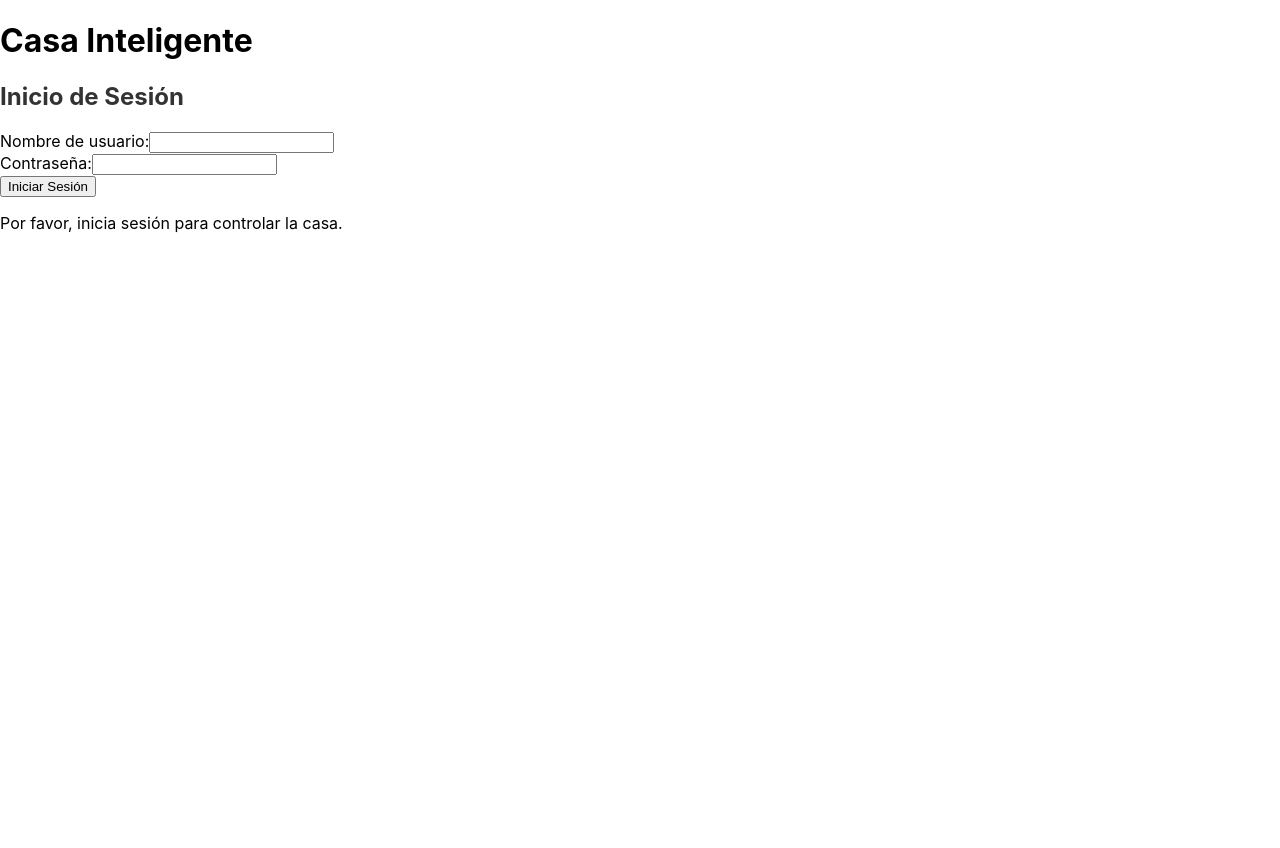
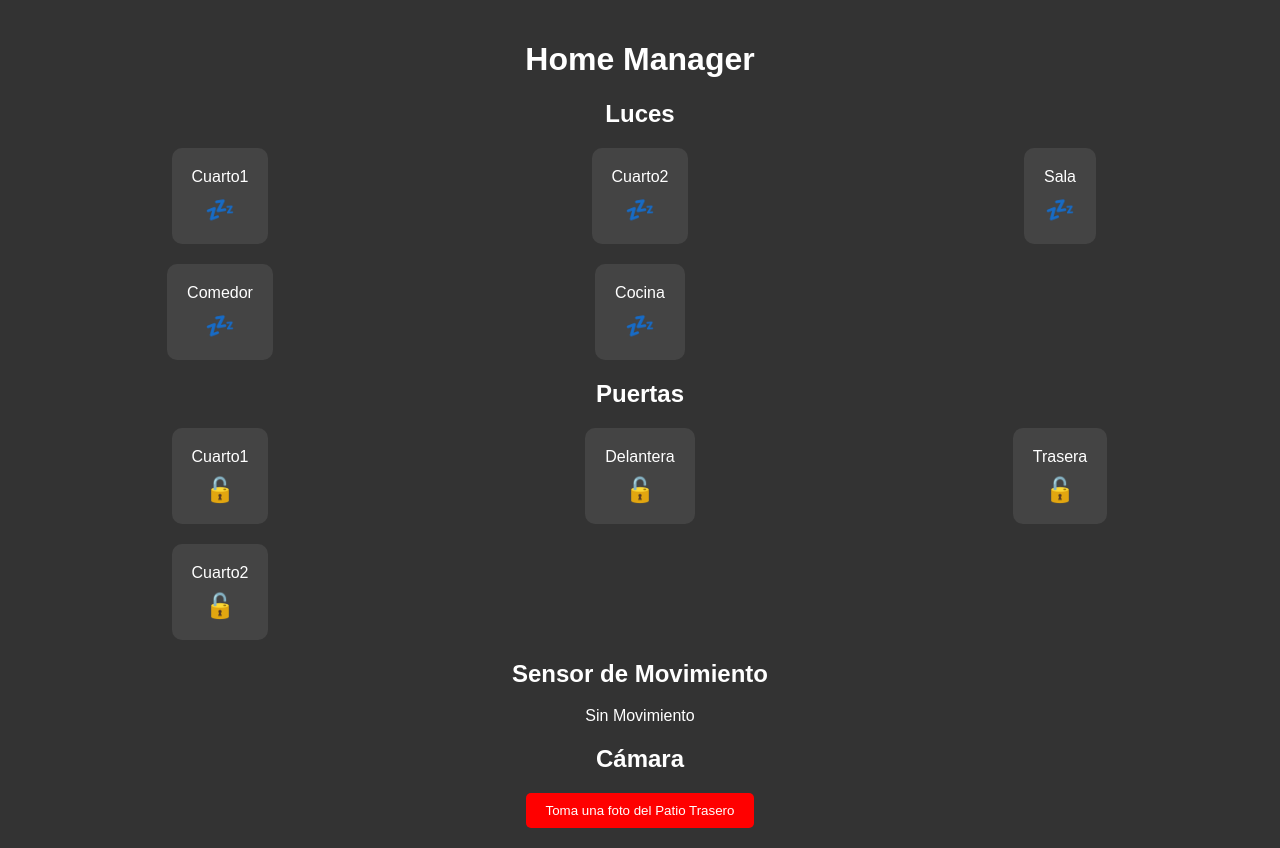
Before and after one commit to AxelJCM/Proyecto1_Empotrados, a React (Create React App) app in the folder Cliente/cliente-react/: page / in a window 1280 px wide. Before the commit the page ends 800 px from the top, so only its background shows below. Built offline with nearby package versions, Linux system fonts and the light colour scheme; no server answers.

Commit message:
Un poquito de diseno

```diff
--- a/Cliente/cliente-react/src/App.css
+++ b/Cliente/cliente-react/src/App.css
@@ -1,38 +1,51 @@
-.App {
+.house-control {
   text-align: center;
+  font-family: Arial, sans-serif;
+  color: #fff;
+  background-color: #333;
+  padding: 20px;
 }
 
-.App-logo {
-  height: 40vmin;
-  pointer-events: none;
+.lights-grid, .doors-grid {
+  display: grid;
+  grid-template-columns: repeat(3, 1fr);
+  gap: 20px;
+  justify-items: center;
 }
 
-@media (prefers-reduced-motion: no-preference) {
-  .App-logo {
-    animation: App-logo-spin infinite 20s linear;
-  }
+.light-card, .door-card {
+  background-color: #444;
+  padding: 20px;
+  border-radius: 10px;
+  cursor: pointer;
+  transition: background-color 0.3s ease;
 }
 
-.App-header {
-  background-color: #282c34;
-  min-height: 100vh;
-  display: flex;
-  flex-direction: column;
-  align-items: center;
-  justify-content: center;
-  font-size: calc(10px + 2vmin);
-  color: white;
+.light-card:hover, .door-card:hover {
+  background-color: #555;
 }
 
-.App-link {
-  color: #61dafb;
+.light-icon, .door-icon {
+  font-size: 24px;
+  display: block;
+  margin-top: 10px;
 }
 
-@keyframes App-logo-spin {
-  from {
-    transform: rotate(0deg);
-  }
-  to {
-    transform: rotate(360deg);
-  }
+.camera-button {
+  padding: 10px 20px;
+  background-color: red;
+  color: white;
+  border: none;
+  border-radius: 5px;
+  cursor: pointer;
 }
+
+.camera-button:hover {
+  background-color: darkred;
+}
+
+img {
+  margin-top: 20px;
+  max-width: 100%;
+  height: auto;
+}
--- a/Cliente/cliente-react/src/App.js
+++ b/Cliente/cliente-react/src/App.js
@@ -1,26 +1,106 @@
-import React, { useState } from 'react';
-import Login from './Login';
-import HouseControl from './HouseControl'; // Importa el componente de control de la casa
+import React, { useState, useEffect } from 'react';
+import './App.css';
 
 function App() {
-  const [isAuthenticated, setIsAuthenticated] = useState(false);
+  const [lightStatus, setLightStatus] = useState({
+    cuarto1: false,
+    cuarto2: false,
+    sala: false,
+    comedor: false,
+    cocina: false
+  });
 
-  const handleLogin = () => {
-    setIsAuthenticated(true); // Actualiza la autenticación
+  const [doorStatus, setDoorStatus] = useState({
+    cuarto1: false,
+    delantera: false,
+    trasera: false,
+    cuarto2: false
+  });
+
+  const [motionSensor, setMotionSensor] = useState('Sin Movimiento');
+  const [photo, setPhoto] = useState(null);
+
+  useEffect(() => {
+    fetchStatus(); // Llama a la función para obtener el estado inicial de luces, puertas y sensor
+  }, []);
+
+  const fetchStatus = async () => {
+    try {
+      const response = await fetch('http://localhost:8080/status'); // Ajusta la URL al endpoint correcto de tu servidor Flask
+      const data = await response.json();
+      setLightStatus(data.lights);
+      setDoorStatus(data.doors);
+      setMotionSensor(data.motion);
+    } catch (error) {
+      console.error('Error al obtener el estado:', error);
+    }
+  };
+
+  const toggleLight = async (light) => {
+    const updatedLightStatus = { ...lightStatus, [light]: !lightStatus[light] };
+    setLightStatus(updatedLightStatus);
+
+    try {
+      await fetch(`http://localhost:8080/lights/${light}`, {
+        method: 'POST',
+        headers: { 'Content-Type': 'application/json' },
+        body: JSON.stringify({ state: updatedLightStatus[light] ? 'on' : 'off' })
+      });
+    } catch (error) {
+      console.error('Error al cambiar el estado de la luz:', error);
+    }
+  };
+
+  const takePhoto = async () => {
+    try {
+      const response = await fetch('http://localhost:8080/take-photo', { method: 'POST' });
+      const data = await response.json();
+      setPhoto(data.photoUrl);
+    } catch (error) {
+      console.error('Error al tomar la foto:', error);
+    }
   };
 
   return (
-    <div className="App">
-      <h1>Casa Inteligente</h1>
+    <div className="house-control">
+      <h1>Home Manager</h1>
 
-      {!isAuthenticated ? (
-        <Login onLogin={handleLogin} />  // El login aparece solo cuando no está autenticado
-      ) : (
-        <p>Autenticación exitosa. Controla tu casa abajo:</p>
-      )}
+      <section>
+        <h2>Luces</h2>
+        <div className="lights-grid">
+          {Object.keys(lightStatus).map((room) => (
+            <div key={room} className="light-card" onClick={() => toggleLight(room)}>
+              <span>{room.charAt(0).toUpperCase() + room.slice(1)}</span>
+              <span className="light-icon">{lightStatus[room] ? '💡' : '💤'}</span>
+            </div>
+          ))}
+        </div>
+      </section>
 
-      {/* Cargar el resto de la interfaz siempre, pero con condicionales según autenticación */}
-      <HouseControl isAuthenticated={isAuthenticated} />  {/* Mostrar el control de la casa */}
+      <section>
+        <h2>Puertas</h2>
+        <div className="doors-grid">
+          {Object.keys(doorStatus).map((door) => (
+            <div key={door} className="door-card">
+              <span>{door.charAt(0).toUpperCase() + door.slice(1)}</span>
+              <span className="door-icon">{doorStatus[door] ? '🔒' : '🔓'}</span>
+            </div>
+          ))}
+        </div>
+      </section>
+
+      <section>
+        <h2>Sensor de Movimiento</h2>
+        <div className="motion-sensor">
+          <p>{motionSensor}</p>
+        </div>
+      </section>
+
+      <section>
+        <h2>Cámara</h2>
+        <button className="camera-button" onClick={takePhoto}>Toma una foto del Patio Trasero</button>
+        {photo && <img src={photo} alt="Foto del Patio Trasero" />}
+      </section>
     </div>
   );
 }
--- a/Cliente/cliente-react/src/HouseControl.css
+++ b/Cliente/cliente-react/src/HouseControl.css
@@ -1,60 +1,39 @@
-.house-control {
-    font-family: Arial, sans-serif;
-    padding: 20px;
+.light-button {
+  background-color: transparent;
+  border: 2px solid #fff;
+  color: white;
+  font-size: 16px;
+  cursor: pointer;
+  padding: 10px 20px;
+  margin-top: 10px;
+  border-radius: 5px;
+  text-transform: uppercase;
 }
 
-  section {
-    margin-bottom: 30px;
+.light-button.on {
+  background-color: yellow;
+  color: black;
 }
 
-  h2, h3 {
-    color: #333;
+.light-button.off {
+  background-color: gray;
 }
 
-  .lights, .doors {
-    display: flex;
-    gap: 20px;
-    flex-wrap: wrap;
-  }
-
-  .light, .door {
-    background-color: #f9f9f9;
-    border: 1px solid #ddd;
-    border-radius: 8px;
-    padding: 10px;
-    width: 150px;
+.light {
+  display: inline-block;
+  margin: 10px;
   text-align: center;
 }
 
-  .light button, .door button {
-    margin-top: 10px;
-    padding: 5px 10px;
-    background-color: #007bff;
-    color: white;
-    border: none;
-    border-radius: 5px;
-    cursor: pointer;
+.lights-section {
+  margin: 20px 0;
 }
 
-  .light button:hover, .door button:hover {
-    background-color: #0056b3;
+.doors-section, .motion-section, .camera-section {
+  margin: 20px 0;
 }
 
-  .light.on {
-    background-color: #ffeb3b; /* Amarillo cuando la luz está encendida */
-  }
-
-  .door.open {
-    background-color: #4caf50; /* Verde cuando la puerta está abierta */
-  }
-
-  .camera-section img {
-    display: block;
+img {
   margin-top: 10px;
   max-width: 100%;
 }
-
-  .motion-section {
-    font-size: 18px;
-    color: #ff5722; /* Naranja para el sensor de movimiento */
-  }
--- a/Cliente/cliente-react/src/HouseControl.js
+++ b/Cliente/cliente-react/src/HouseControl.js
@@ -1,5 +1,5 @@
 import React, { useState, useEffect } from 'react';
-import './HouseControl.css';  // Importar el archivo CSS
+import './HouseControl.css';  // Archivo CSS para estilos
 
 const HouseControl = ({ isAuthenticated }) => {
   const [lightStatus, setLightStatus] = useState(Array(5).fill('off')); // Estado de 5 luces
@@ -9,61 +9,73 @@ const HouseControl = ({ isAuthenticated }) => {
 
   useEffect(() => {
     if (isAuthenticated) {
-      // Llamadas iniciales para obtener el estado
       fetchLightsStatus();
       fetchDoorsStatus();
       fetchMotionSensorStatus();
 
-      // Configurar intervalos para actualización automática cada 5 segundos (5000 ms)
       const intervalId = setInterval(() => {
         fetchLightsStatus();
         fetchDoorsStatus();
         fetchMotionSensorStatus();
-      }, 5000); // Cambia este valor si prefieres otra frecuencia de actualización
+      }, 5000);
 
-      // Limpiar el intervalo cuando el componente se desmonte
       return () => clearInterval(intervalId);
     }
   }, [isAuthenticated]);
 
   const fetchLightsStatus = async () => {
-    // Obtener el estado de las luces desde el servidor
+    try {
       const response = await fetch('http://localhost:8080/lights');
       const data = await response.json();
       setLightStatus(data.lights);
+    } catch (error) {
+      console.error('Error al obtener el estado de las luces:', error);
+    }
   };
 
   const fetchDoorsStatus = async () => {
-    // Obtener el estado de las puertas desde el servidor
+    try {
       const response = await fetch('http://localhost:8080/doors');
       const data = await response.json();
       setDoorStatus(data.doors);
+    } catch (error) {
+      console.error('Error al obtener el estado de las puertas:', error);
+    }
   };
 
   const fetchMotionSensorStatus = async () => {
-    // Obtener el estado del sensor de movimiento
+    try {
       const response = await fetch('http://localhost:8080/motion-sensor');
       const data = await response.json();
       setMotionSensor(data.status);
+    } catch (error) {
+      console.error('Error al obtener el estado del sensor de movimiento:', error);
+    }
   };
 
   const toggleLight = async (index) => {
     const newStatus = lightStatus[index] === 'on' ? 'off' : 'on';
     setLightStatus([...lightStatus.slice(0, index), newStatus, ...lightStatus.slice(index + 1)]);
 
+    try {
       await fetch(`http://localhost:8080/lights/${index}`, {
         method: 'POST',
         headers: { 'Content-Type': 'application/json' },
         body: JSON.stringify({ state: newStatus }),
       });
+    } catch (error) {
+      console.error('Error al cambiar el estado de la luz:', error);
+    }
   };
 
   const takePhoto = async () => {
-    const response = await fetch('http://localhost:8080/take-photo', {
-      method: 'POST',
-    });
+    try {
+      const response = await fetch('http://localhost:8080/take-photo', { method: 'POST' });
       const data = await response.json();
       setPhoto(data.photoUrl);
+    } catch (error) {
+      console.error('Error al tomar la foto:', error);
+    }
   };
 
   if (!isAuthenticated) {
@@ -72,7 +84,7 @@ const HouseControl = ({ isAuthenticated }) => {
 
   return (
     <div className="house-control">
-      <h2>Control de la Casa Inteligente</h2>
+      <h2>Home Manager</h2>
 
       {/* Control de luces */}
       <section className="lights-section">
@@ -80,16 +92,19 @@ const HouseControl = ({ isAuthenticated }) => {
         <div className="lights">
           {lightStatus.map((light, index) => (
             <div key={index} className="light">
-              <span>{`Luz ${index + 1}: ${light}`}</span>
-              <button onClick={() => toggleLight(index)}>
-                {light === 'on' ? 'Apagar' : 'Encender'}
+              <span>{`Cuarto ${index + 1}`}</span>
+              <button
+                className={`light-button ${light === 'on' ? 'on' : 'off'}`}
+                onClick={() => toggleLight(index)}
+              >
+                {light === 'on' ? '💡 Encendida' : '💤 Apagada'}
               </button>
             </div>
           ))}
         </div>
       </section>
 
-      {/* Control de puertas */}
+      {/* Visualización de puertas */}
       <section className="doors-section">
         <h3>Puertas</h3>
         <div className="doors">
@@ -107,7 +122,7 @@ const HouseControl = ({ isAuthenticated }) => {
         <p>{motionSensor}</p>
       </section>
 
-      {/* Control de la cámara */}
+      {/* Cámara */}
       <section className="camera-section">
         <h3>Cámara</h3>
         <button onClick={takePhoto}>Tomar Foto</button>
```
Lines whose indentation alone changed are shown as unchanged.
